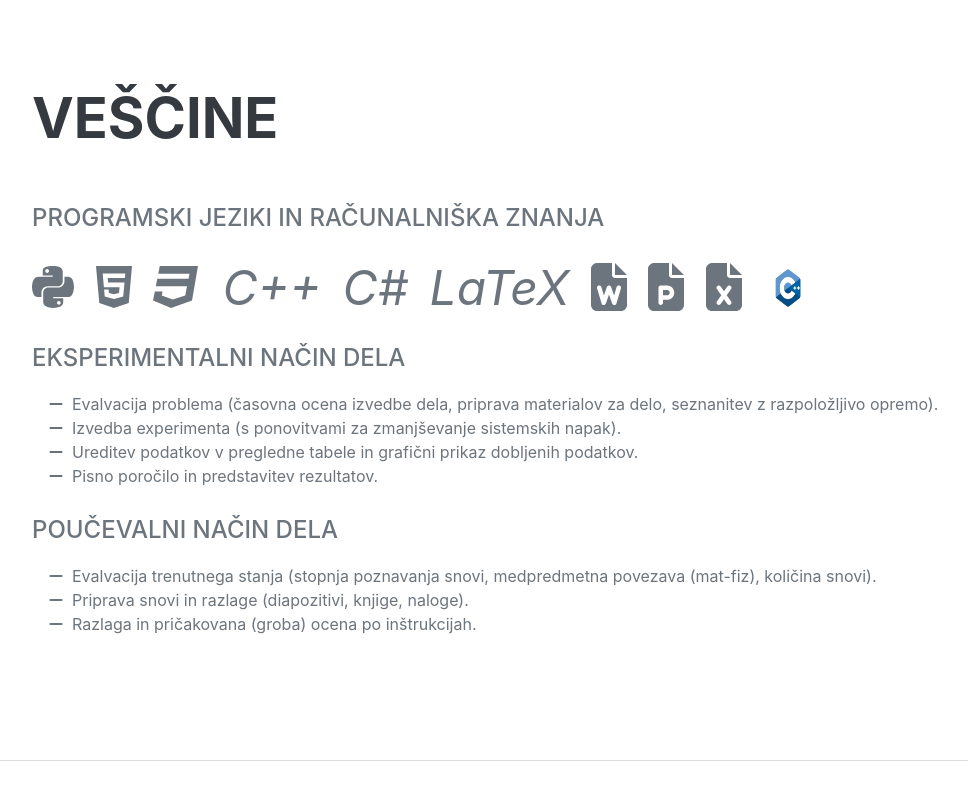
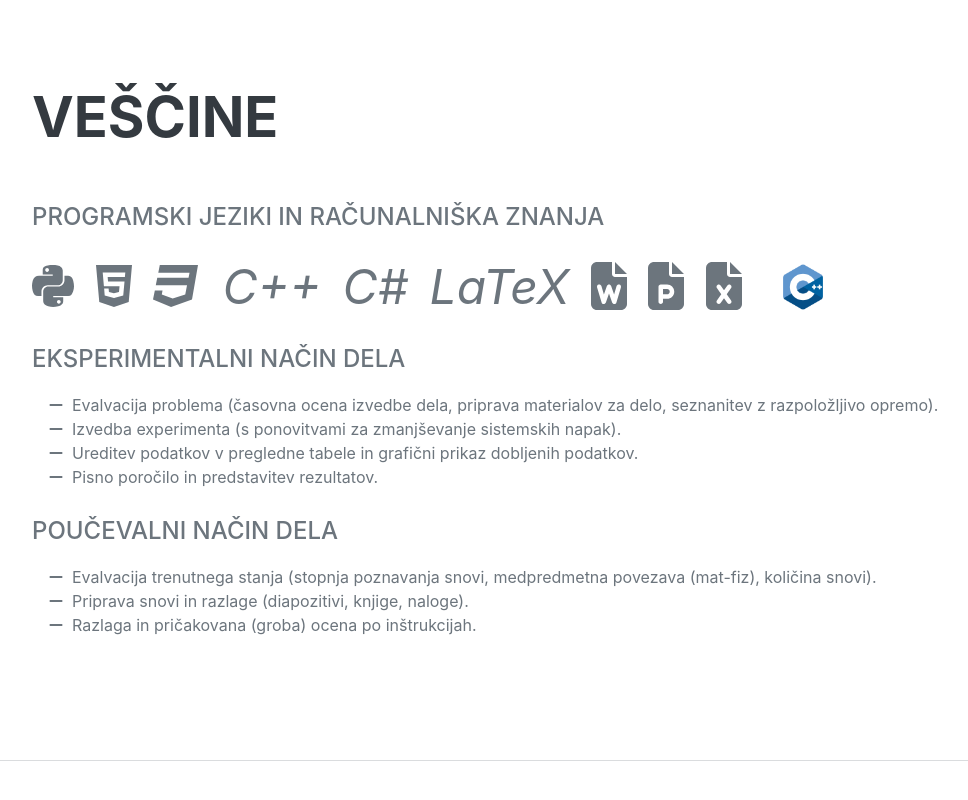
Before and after one commit to Spectre71/Spectre71.github.io, a plain HTML site: page index.html in a window 1280 px wide. Shown: the part 2529-3329 px from the top of the page, without its empty margins (288-1256 px from the left). Drawn offline with nearby package versions, Linux system fonts and the light colour scheme; files whose address does not match are found by name; a web font is replaced by a local one.

Commit message:
Update index.html

```diff
--- a/index.html
+++ b/index.html
@@ -137,7 +137,7 @@
                         <li class="list-inline-item"><i class="fas fa-file-word"></i></li>
                         <li class="list-inline-item"><i class="fas fa-file-powerpoint"></i></li>
                         <li class="list-inline-item"><i class="fas fa-file-excel"></i></li>
-                        <li class="list-inline-item"><img class="img-fluid img-profile mx-auto mb-2" src="assets/img/cpp.png" alt="cpp" style="width:50px; height:50px;"/img></li>
+                        <li class="list-inline-item"><img class="img-fluid img-profile mx-auto mb-2" src="assets/img/cpp.png" alt="cpp" style="width:80px; height:60px;"/img></li>
                     </ul>
                     <div class="subheading mb-3">Eksperimentalni način dela</div>
                     <ul class="fa-ul mb-0">
```
